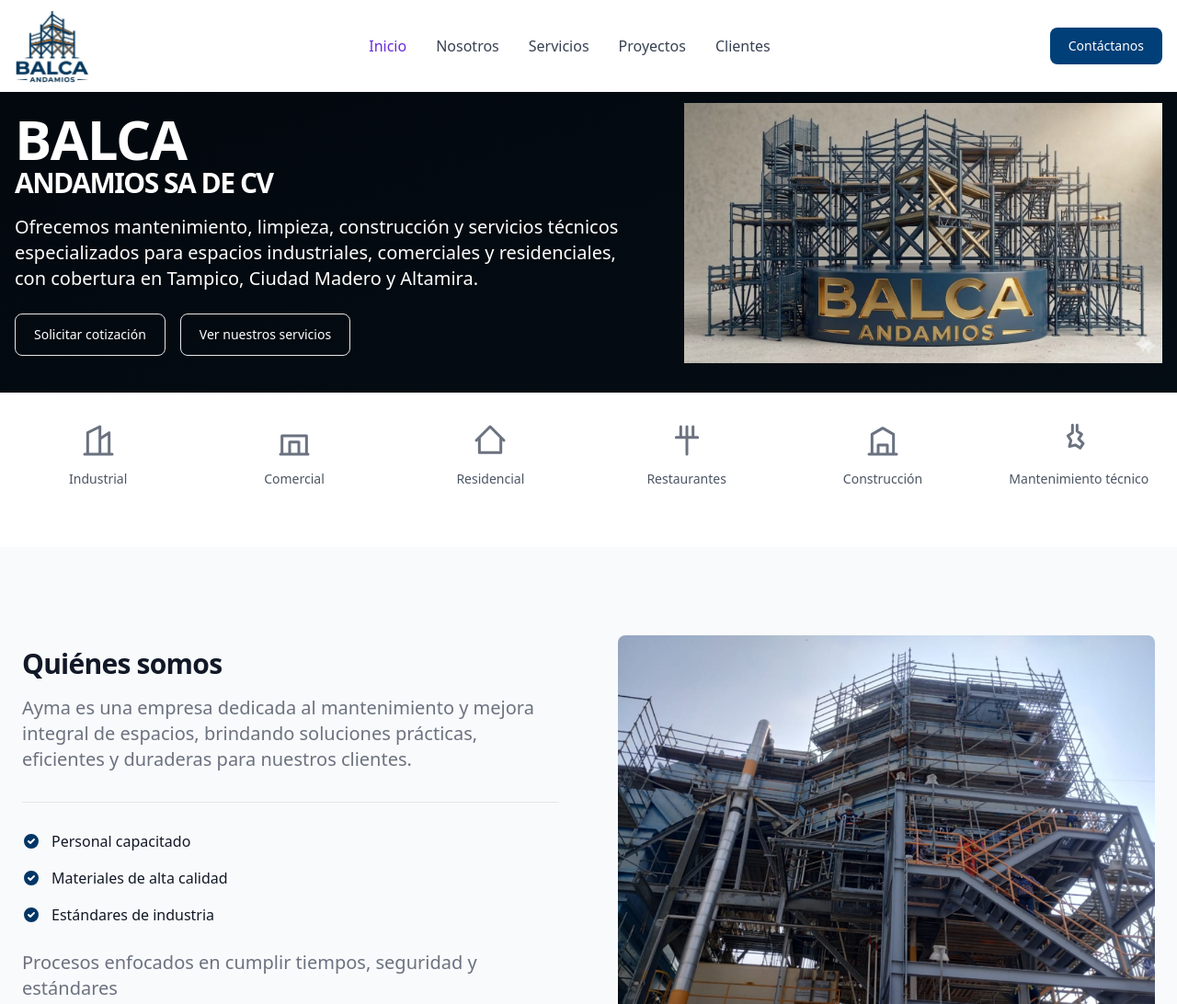
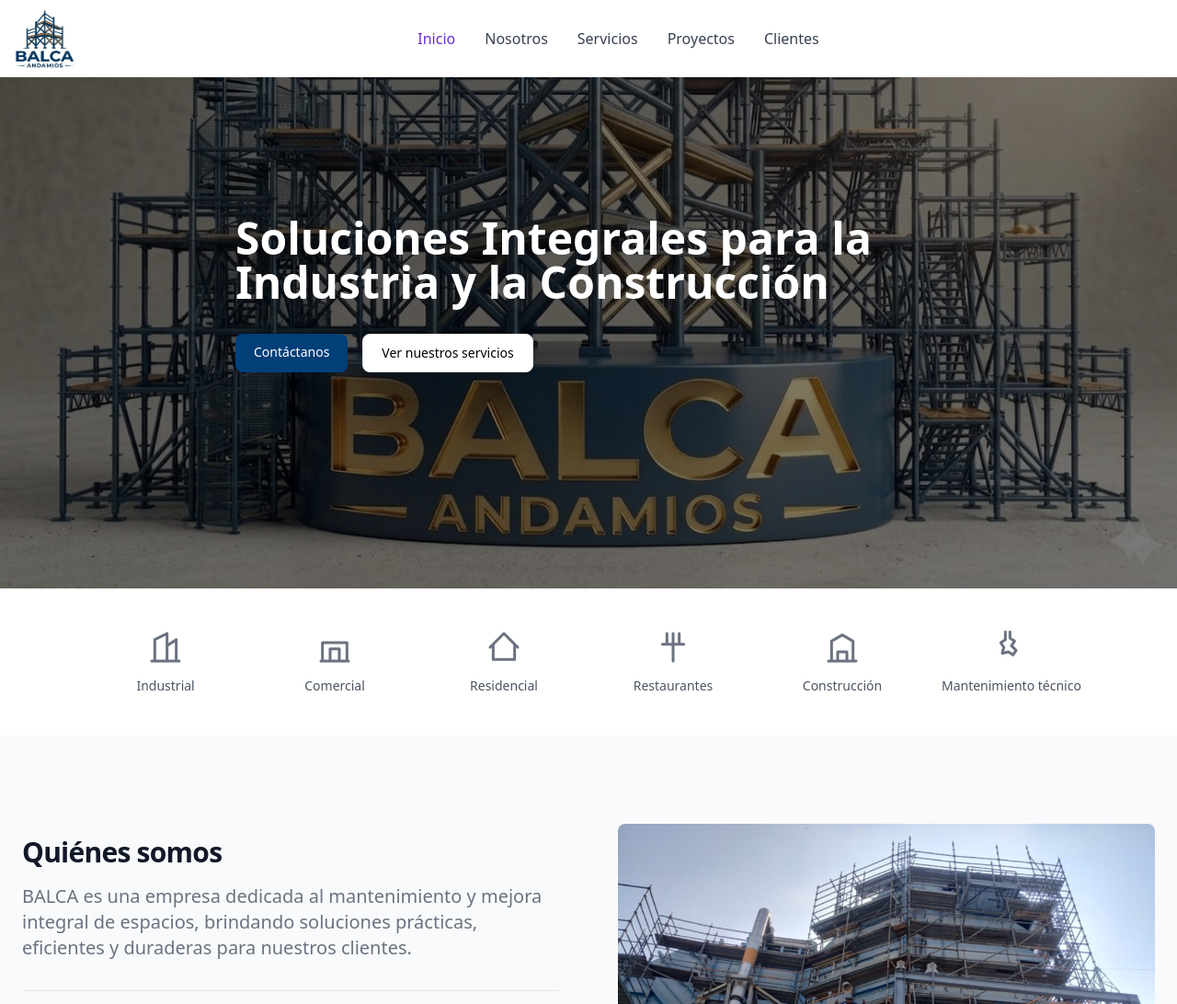
Before and after one commit to cristianUrbina/awen-web, a website: page index.html in a window 1280 px wide. Shown: the top 1092 px of the page at 92% size. Drawn offline with nearby package versions, Linux system fonts and the light colour scheme.

Commit message:
add: add bg image to hero section

```diff
--- a/index.html
+++ b/index.html
@@ -41,11 +41,10 @@
         <nav class="bg-white border-gray-200 py-2.5 dark:bg-gray-900">
             <div class="flex flex-wrap items-center justify-between max-w-screen-xl px-4 mx-auto">
                 <a href="#" class="flex items-center">
-                    <img src="./images/BALCA_logo.jpeg" class="h-12 sm:h-12 md:h-16 lg:h-20" alt="Landwind Logo" />
+                    <img src="./images/BALCA_logo.jpeg" class="h-12 sm:h-12 md:h-16 lg:h-18" alt="Landwind Logo" />
                     <!-- <span class="self-center text-xl font-semibold whitespace-nowrap dark:text-white">BALCA</span> -->
                 </a>
                 <div class="flex items-center lg:order-2">
-                    <a href="#contacto" class="text-white bg-ayma-500 hover:bg-ayma-800 focus:ring-4 focus:ring-purple-300 font-medium rounded-lg text-sm px-4 lg:px-5 py-2 lg:py-2.5 sm:mr-2 lg:mr-0 dark:bg-ayma-500 dark:hover:bg-purple-700 focus:outline-none dark:focus:ring-purple-800">Contáctanos</a>
                     <button data-collapse-toggle="mobile-menu-2" type="button" class="inline-flex items-center p-2 ml-1 text-sm text-gray-500 rounded-lg lg:hidden hover:bg-gray-100 focus:outline-none focus:ring-2 focus:ring-gray-200 dark:text-gray-400 dark:hover:bg-gray-700 dark:focus:ring-gray-600" aria-controls="mobile-menu-2" aria-expanded="false">
                         <span class="sr-only">Open main menu</span>
                         <svg class="w-6 h-6" fill="currentColor" viewBox="0 0 20 20" xmlns="http://www.w3.org/2000/svg"><path fill-rule="evenodd" d="M3 5a1 1 0 011-1h12a1 1 0 110 2H4a1 1 0 01-1-1zM3 10a1 1 0 011-1h12a1 1 0 110 2H4a1 1 0 01-1-1zM3 15a1 1 0 011-1h12a1 1 0 110 2H4a1 1 0 01-1-1z" clip-rule="evenodd"></path></svg>
@@ -76,48 +75,36 @@
     </header>
 
     <!-- Start block -->
-<section class="bg-gradient-to-br from-steel-950 to-steel-900 text-white">
-  <div class="grid max-w-screen-xl px-4 pt-20 pb-8 mx-auto mb-8 lg:gap-8 xl:gap-0 lg:py-8 lg:grid-cols-12 lg:pt-28">
-    <!-- COLUMNA IZQUIERDA -->
-    <div class="mr-auto place-self-center lg:col-span-7">
-      <!-- TITULO -->
-      <h1 class="max-w-2xl mb-4 text-4xl font-extrabold leading-none tracking-tight md:text-5xl xl:text-6xl dark:text-white">
-        BALCA
-        <span class="block text-2xl font-semibold text-white-700 md:text-3xl dark:text-gray-300">
-            ANDAMIOS SA DE CV
-        </span>
+<div class="flex flex-col h-screen">
+<section
+  class="h-[60vh] lg:h-[80vh] relative text-white bg-bottom bg-cover bg-no-repeat flex items-center"
+  style="
+    background-image: url('./images/BALCA_1.jpeg');
+    /* background-position: bottom center; */
+  "
+>
+  <div class="absolute inset-0 bg-black/50"></div>
+
+  <div class="relative z-10 max-w-screen-xl px-6 mx-auto">
+    <h1 class="text-3xl md:text-5xl font-bold max-w-3xl">
+      Soluciones Integrales para la Industria y la Construcción
     </h1>
 
-      <!-- DESCRIPCION -->
-      <p class="max-w-2xl mb-6 font-light text-white-500 lg:mb-6 md:text-lg lg:text-xl dark:text-gray-400">
-        Ofrecemos mantenimiento, limpieza, construcción y servicios técnicos especializados para espacios industriales, comerciales y residenciales, con cobertura en Tampico, Ciudad Madero y Altamira.
-      </p>
-
-      <!-- BOTONES -->
-      <div class="space-y-4 sm:flex sm:space-y-0 sm:space-x-4">
-        <a href="#contacto"
-          class="inline-flex items-center justify-center w-full px-5 py-3 text-sm font-medium text-white-900 border border-gray-200 rounded-lg sm:w-auto hover:bg-gray-100 hover:text-gray-900 focus:ring-4 focus:ring-gray-100 dark:text-white dark:border-gray-700 dark:hover:bg-gray-700 dark:focus:ring-gray-800">
-          Solicitar cotización
-        </a>
-
+    <div class="mt-8 flex flex-col gap-4 sm:flex-row">
+    <div class="space-y-4 sm:flex sm:justify-center sm:space-y-0 sm:space-x-4">
+        <a href="#contacto" class="text-white bg-ayma-500 hover:bg-ayma-800 focus:ring-4 focus:ring-purple-300 font-medium rounded-lg text-sm px-4 lg:px-5 py-2 lg:py-2.5 sm:mr-2 lg:mr-0 dark:bg-ayma-500 dark:hover:bg-purple-700 focus:outline-none dark:focus:ring-purple-800">Contáctanos</a>
         <a href="./servicios.html"
-          class="inline-flex items-center justify-center w-full px-5 py-3 text-sm font-medium text-white-900 border border-gray-200 rounded-lg sm:w-auto hover:bg-gray-100 hover:text-gray-900 dark:bg-gray-800 dark:text-gray-400 dark:border-gray-600 dark:hover:text-white dark:hover:bg-gray-700">
+          class="items-center justify-center w-full px-4 lg:px-5 py-2 lg:py-2.5 text-sm font-medium text-black border border-gray-200 rounded-lg sm:w-auto bg-white hover:bg-gray-100 hover:text-gray-900 dark:bg-gray-800 dark:text-gray-400 dark:border-gray-600 dark:hover:text-white dark:hover:bg-gray-700">
           Ver nuestros servicios
         </a>
       </div>
     </div>
-
-    <!-- COLUMNA DERECHA -->
-    <div class="hidden lg:mt-0 lg:col-span-5 lg:flex justify-center">
-      <img src="./images/BALCA_1.jpeg" alt="BALCA Andamios SA de CV ">
-    </div>
-
   </div>
     </section>
-    <!-- End block -->
-    <!-- Start block -->
-    <section class="bg-white dark:bg-gray-900">
-  <div class="max-w-screen-xl px-4 pb-8 mx-auto lg:pb-16">
+
+        <section class="h-[40vh] lg:h-[20vh] bg-white dark:bg-gray-900">
+                <div class="h-full flex items-center" >
+    <div class="max-w-screen-xl px-4 mx-auto">
         <!-- Grid de iconos -->
         <div class="grid grid-cols-2 gap-8 text-center sm:grid-cols-3 lg:grid-cols-6">
 
@@ -177,7 +164,9 @@
 
         </div>
     </div>
+                    </div>
     </section>
+            </div>
 
     <!-- End block -->
     <!-- Start block -->
@@ -187,7 +176,7 @@
             <div class="items-center gap-8 lg:grid lg:grid-cols-2 xl:gap-16">
                 <div class="text-gray-500 sm:text-lg dark:text-gray-400">
                     <h2 class="mb-4 text-3xl font-extrabold tracking-tight text-gray-900 dark:text-white">Quiénes somos</h2>
-                    <p class="mb-8 font-light lg:text-xl"> Ayma es una empresa dedicada al mantenimiento y mejora integral de espacios, brindando soluciones prácticas, eficientes y duraderas para nuestros clientes. </p>
+                    <p class="mb-8 font-light lg:text-xl"> BALCA es una empresa dedicada al mantenimiento y mejora integral de espacios, brindando soluciones prácticas, eficientes y duraderas para nuestros clientes. </p>
                     <!-- List -->
                     <ul role="list" class="pt-8 space-y-5 border-t border-gray-200 my-7 dark:border-gray-700">
                         <li class="flex space-x-3">
```
Also changed, not shown: output.css. Lines whose indentation alone changed are shown as unchanged.
